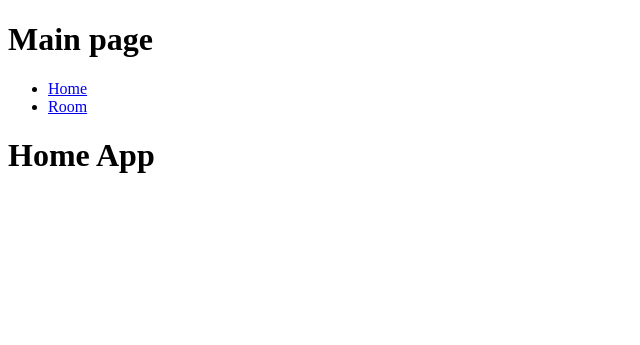
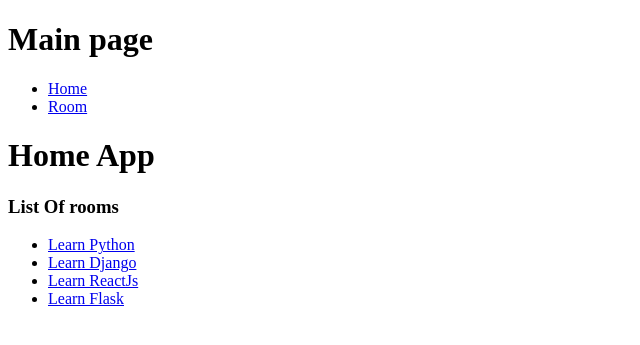
Before and after one commit to bnitish101/DjangoStudyBud, a Django app: page / in a window 1280 px wide. Shown: the top 345 px of the page, without its empty margins (0-640 px from the left). Run offline with Django 4.2, Linux system fonts and the light colour scheme.

Commit message:
pass dynamic values in views and urls

```diff
--- a/studybud/base/templates/base/home.html
+++ b/studybud/base/templates/base/home.html
@@ -3,5 +3,11 @@
 {% block content %}
 
 <h1>Home App</h1>
+<h3>List Of rooms</h3>
+<ul>
+    {% for i in rooms %}
+    <li><a href="{% url 'room' i.id %}" rel="{{i.name}}">{{i.name}}</a></li>
+    {% endfor %}
+</ul>
 
 {% endblock content %}
--- a/studybud/base/templates/base/room.html
+++ b/studybud/base/templates/base/room.html
@@ -2,6 +2,6 @@
 
 {% block content %}
 
-<h1>Room app!!!!!!!!!!</h1>
+<h1>{{ room }}!!!!!!!!!!</h1>
 
 {% endblock content %}
--- a/studybud/base/urls.py
+++ b/studybud/base/urls.py
@@ -3,5 +3,5 @@
 
 urlpatterns = [
     path('', views.home, name='home'),
-    path('room/', views.room, name='room')
+    path('room/<str:pk>/', views.room, name='room')
 ]
--- a/studybud/base/views.py
+++ b/studybud/base/views.py
@@ -3,8 +3,29 @@
 
 # Create your views here.
 
+rooms = [
+    {'id':1, 'name':'Learn Python'},
+    {'id':2, 'name':'Learn Django'},
+    {'id':3, 'name':'Learn ReactJs'},
+    {'id':4, 'name':'Learn Flask'},
+]
+
 def home(request):
-    return render(request, 'base/home.html')
+    context = {'rooms':rooms}
+    return render(request, 'base/home.html', context)
 
-def room(request):
-    return render(request, 'base/room.html')
+def room(request, pk):
+    room = None
+    for i in rooms:
+        # print('-----------')
+        # print(rooms)
+        # print('-----------')
+        # print(i)
+        # print('-----------')
+        # print(type(i))
+        # print('-----------')
+        if i['id'] == int(pk):
+            room = i['name']
+
+    context = {'room': room}
+    return render(request, 'base/room.html', context)
--- a/studybud/templates/navbar.html
+++ b/studybud/templates/navbar.html
@@ -1,4 +1,4 @@
 <ul>
     <li><a href="{% url 'home' %}" rel="Home"> Home</a></li>
-    <li><a href="{% url 'room' %}" rel="Room"> Room</a></li>
+    <li><a href="{% url 'room' 1 %}" rel="Room"> Room</a></li>
 </ul>
```
